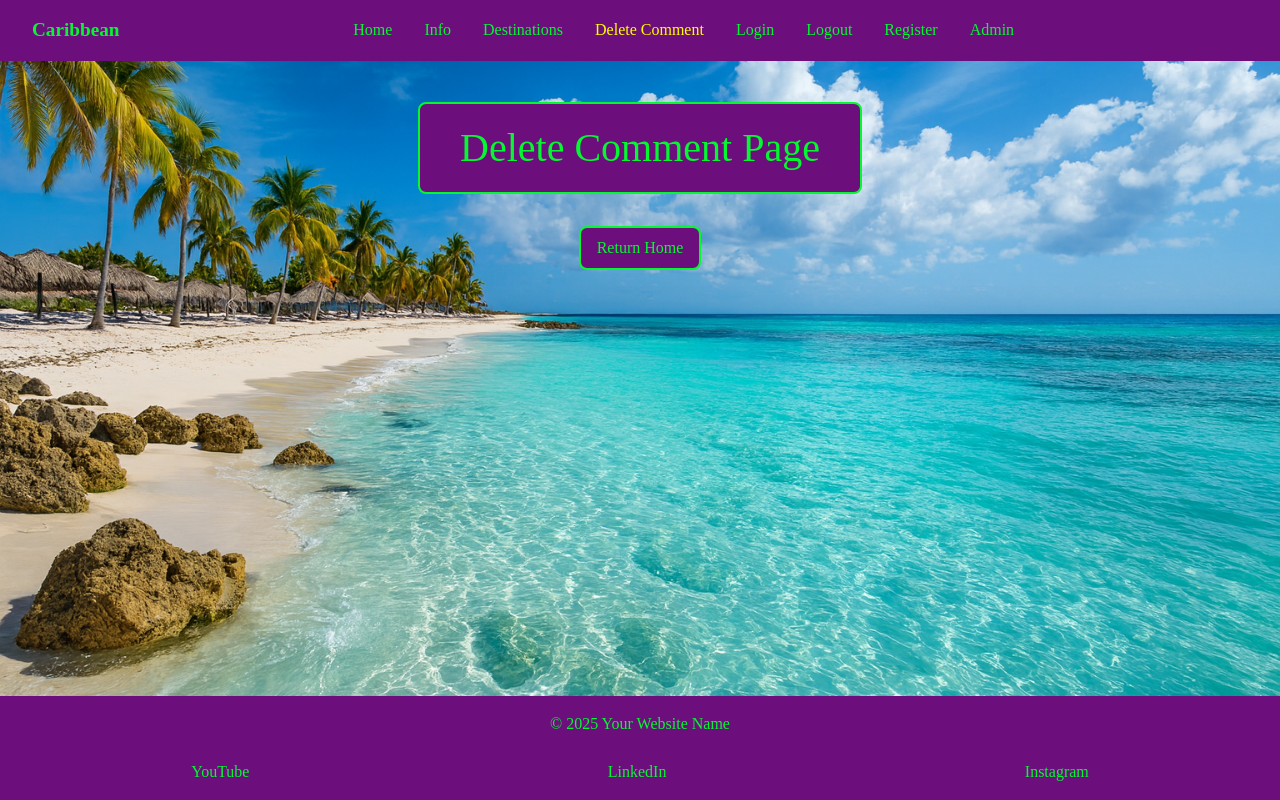
After one commit to Richard-L4/Caribbean, a Django app: page /delete-comment/ in a window 1280 px wide. The commit adds this page. Run offline with Django 5.2, Linux system fonts and the light colour scheme.

Commit message:
add edit and delete comment pages setup

```diff
--- a/caribbean_tours/templates/base.html
+++ b/caribbean_tours/templates/base.html
@@ -30,6 +30,12 @@
                 class="{% if active_tab == 'destinations' %}active{% endif %}">Destinations</a>
             {% if active_tab == 'destinations_details' %}
             <span class="active">Destinations Details</span>
+            {% endif %}
+            {% if active_tab == 'edit-comment' %}
+            <span class="active">Edit Comment</span>
+            {% endif %}
+            {% if active_tab == 'delete-comment' %}
+            <span class="active">Delete Comment</span>
             {% endif %}
             <a href="{% url 'login' %}" class="{% if active_tab == 'login' %}active{% endif %}">Login</a>
             <a href="{% url 'logout' %}" class="{% if active_tab == 'logout' %}active{% endif %}">Logout</a>
--- /dev/null
+++ b/caribbean_tours/templates/delete-comment.html
@@ -0,0 +1,9 @@
+{% extends 'base.html' %}
+{% load static%}
+{% block content %}
+<title>{% block title %}Delete | Comment{% endblock %}</title>
+<h1 class="color">Delete Comment Page</h1>
+<p>
+    <a class="color-return "href="{% url 'index' %}">Return Home</a>
+</p>
+{% endblock %}
--- a/caribbean_tours/templates/info.html
+++ b/caribbean_tours/templates/info.html
@@ -1,7 +1,7 @@
 {% extends 'base.html' %}
 {% load static %}
 {% block content %}
-<title>{% block title %}{% endblock %}</title>
+<title>{% block title %}Caribbean | Info{% endblock %}</title>
 <h2 class="color">Info</h2>
 <p>
     <a class="color-return" href="{% url 'index' %}">Return Home</a>
--- a/caribbean_tours/urls.py
+++ b/caribbean_tours/urls.py
@@ -7,6 +7,8 @@ urlpatterns = [
     path('destinations/<int:pk>/', views.destinations, name='destinations'),
     path('destinations-details/<int:pk>/',
          views.destinations_details, name='destinations-details'),
+    path('edit-comment/', views.edit_comment, name='edit-comment'),
+    path('delete-comment/', views.delete_comment, name='delete-comment'),
     path('login/', views.user_login, name='login'),
     path('logout/', views.user_logout, name='logout'),
     path('confirm-logout/', views.confirm_logout, name='confirm-logout'),
--- a/caribbean_tours/views.py
+++ b/caribbean_tours/views.py
@@ -64,6 +64,15 @@ def destinations_details(request, pk):
                    'form': form})
 
 
+def edit_comment(request):
+    return render(request, 'edit-comment.html', {'active_tab': 'edit-comment'})
+
+
+def delete_comment(request):
+    return render(request,
+                  'delete-comment.html', {'active_tab': 'delete-comment'})
+
+
 # ==============================
 # User Authentication
 # ==============================
```
Also changed, not shown: caribbean_tours/templates/edit-comment.html (added, +18 -0 lines).
